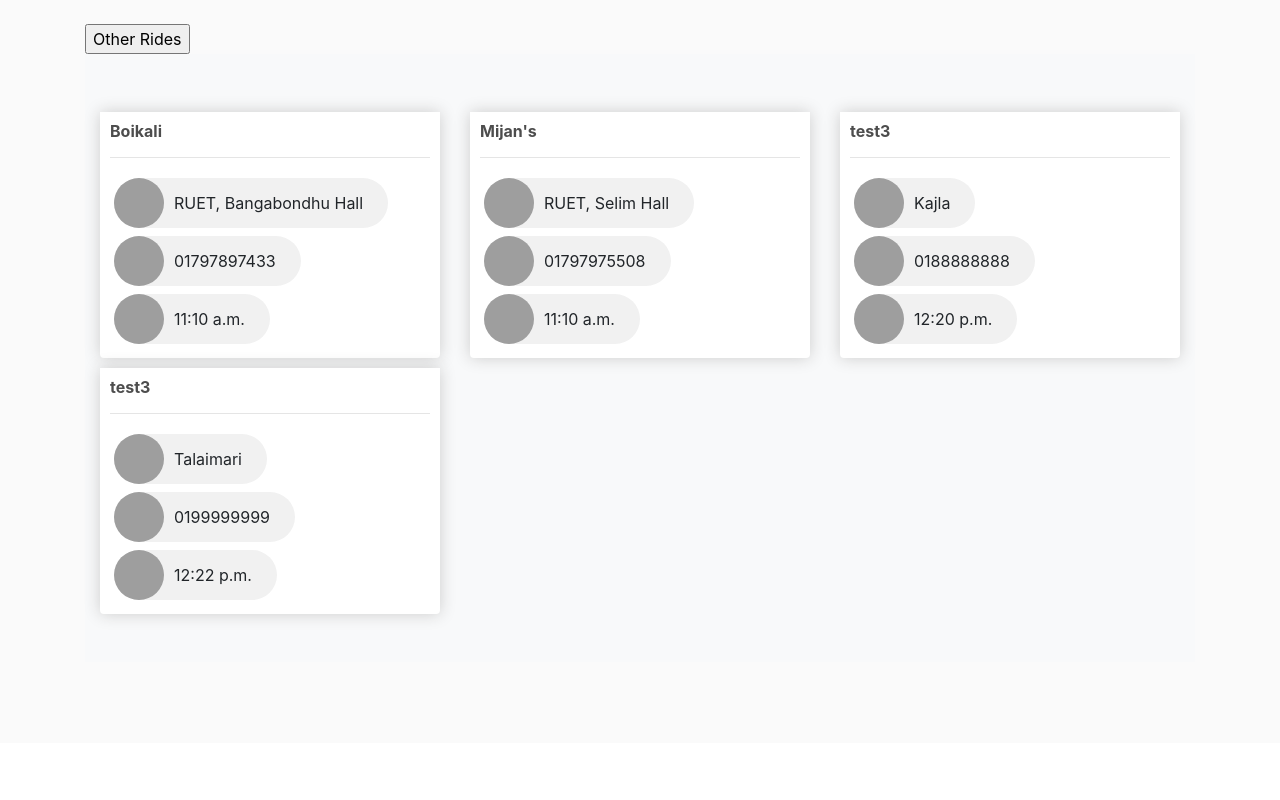
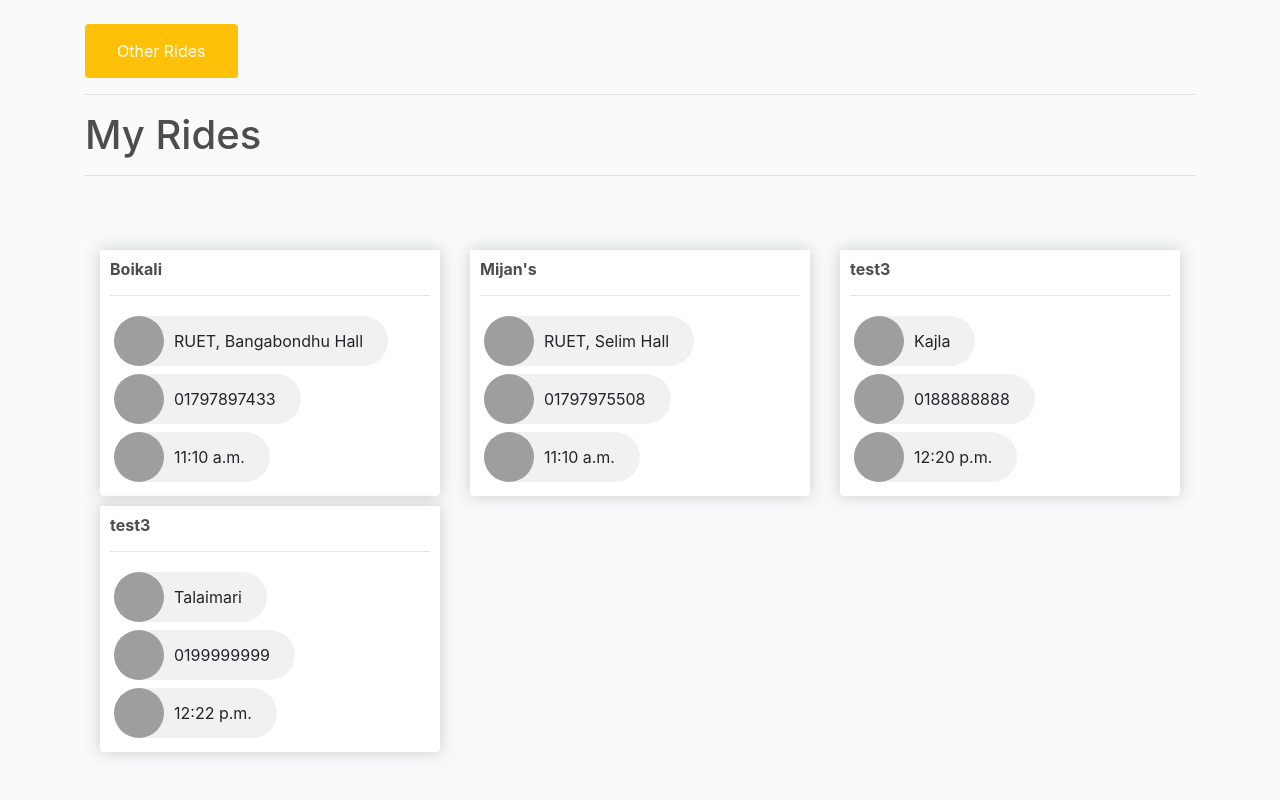
Before and after one commit to Nazm-nahid/foodapp_project, a Django app: template Rider/templates/Rider/myride.html in a window 1280 px wide. Shown: the part 57-857 px from the top of the page. Before the commit the page ends 680 px from the top, so only its background shows below. Run offline with Django 3.2, Linux system fonts and the light colour scheme; the template is opened without the code that fills it: values that come from a table or form of the project are taken from there, others are empty; data comes from the database, SQL or seed files in the repository; both versions use the stored data as it was after the commit; some libraries are stand-ins or nearby versions; grey boxes are pictures that could not be loaded.

Commit message:
CheckOut Holei ses <3 <3

```diff
--- a/Rider/templates/Rider/myride.html
+++ b/Rider/templates/Rider/myride.html
@@ -1,8 +1,11 @@
 {% extends 'base.html' %}
 {% block content %}
 <form action="/rider/riderhome/">
-    <input type="submit" value="Other Rides">
+    <input type="submit" value="Other Rides" class="butt">
 </form>
+<hr>
+	<h1>My Rides</h1>
+<hr>
 <div class="album py-5 bg-light">
 <div class="container">
 <div class="row">
--- a/Rider/templates/Rider/riderhome.html
+++ b/Rider/templates/Rider/riderhome.html
@@ -3,7 +3,9 @@
 <form action="/rider/myride/">
     <input type="submit" value="My Ride" class="butt">
 </form>
-
+<hr>
+	<h1>Available Rides</h1>
+<hr>
 {% for food in riders %}
 		<div class="card">
   <h1>{{food.resturent}}</h1>
```
Also changed, not shown: db.sqlite3.
